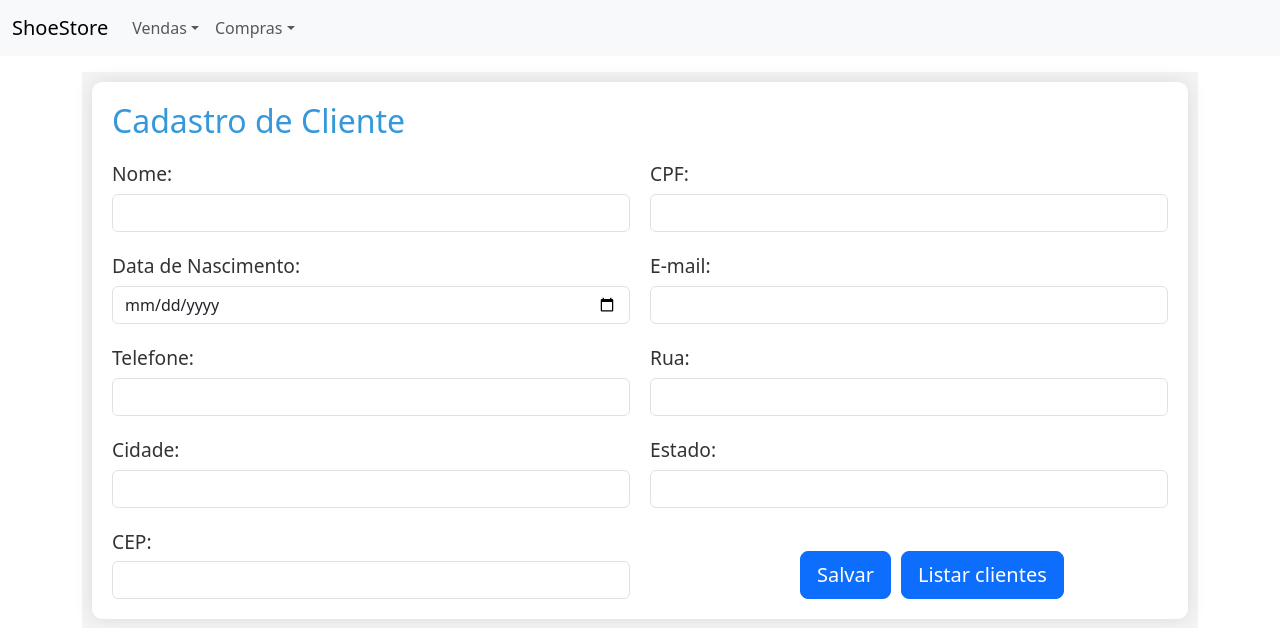
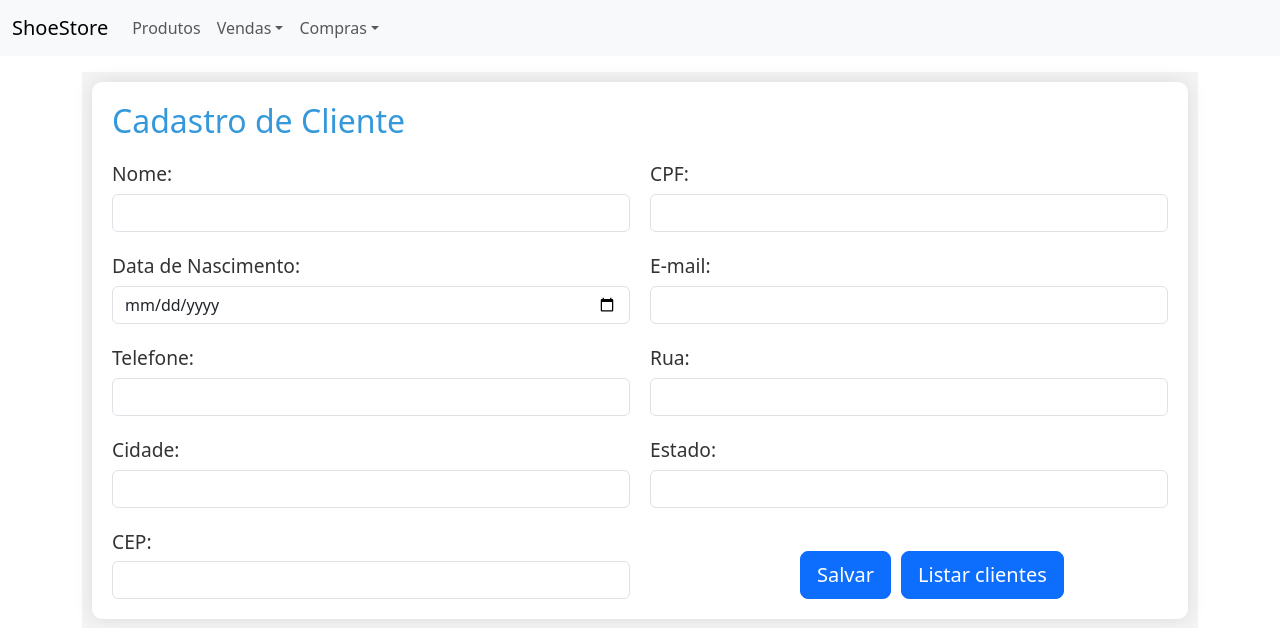
Before and after one commit to Gebrel07/App-registro-de-vendas, a Django app: page /clientes/criar/ in a window 1280 px wide. Shown: the top 628 px of the page. Run offline with Django 5.2, Linux system fonts and the light colour scheme; tables that the repository leaves empty hold one stand-in row (values such as "Sample post").

Commit message:
adicionado link navbar para Produtos

```diff
--- a/loja/vendas/templates/vendas/partials/navbar.html
+++ b/loja/vendas/templates/vendas/partials/navbar.html
@@ -13,6 +13,10 @@
     </button>
     <div class="collapse navbar-collapse" id="navbarSupportedContent">
       <ul class="navbar-nav me-auto mb-2 mb-lg-0">
+        <li class="nav-item">
+          <a class="nav-link" href="{% url 'listar_produtos' %}">Produtos</a>
+        </li>
+
         <li class="nav-item dropdown">
           <a
             class="nav-link dropdown-toggle"
```
